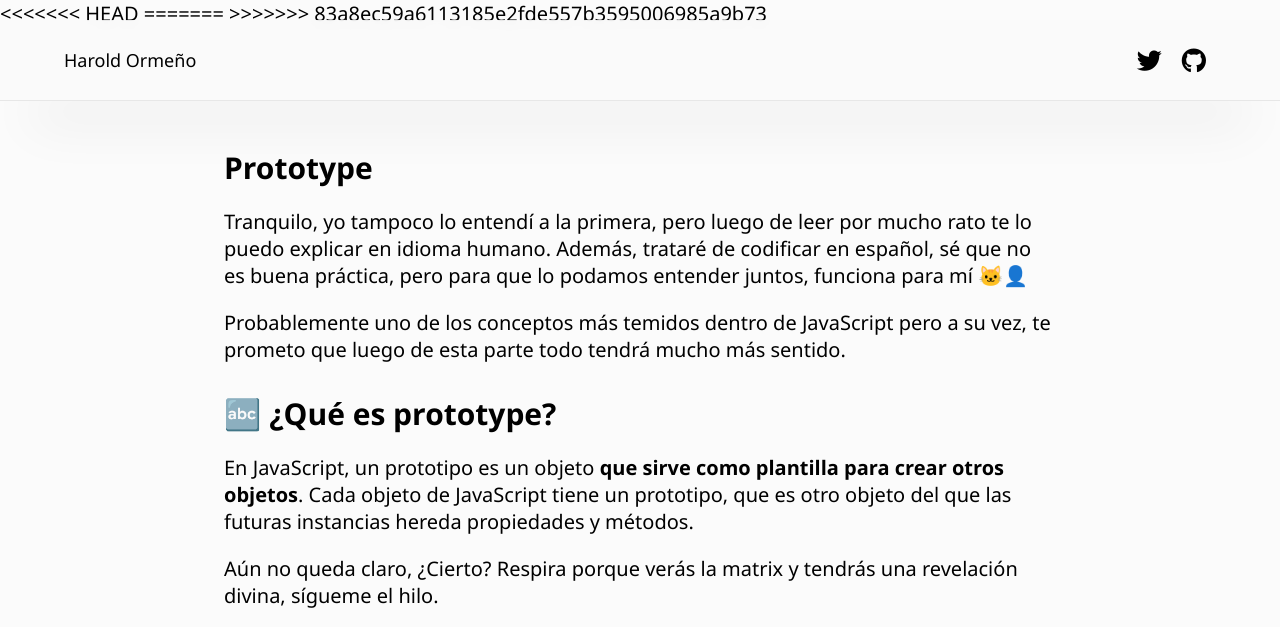
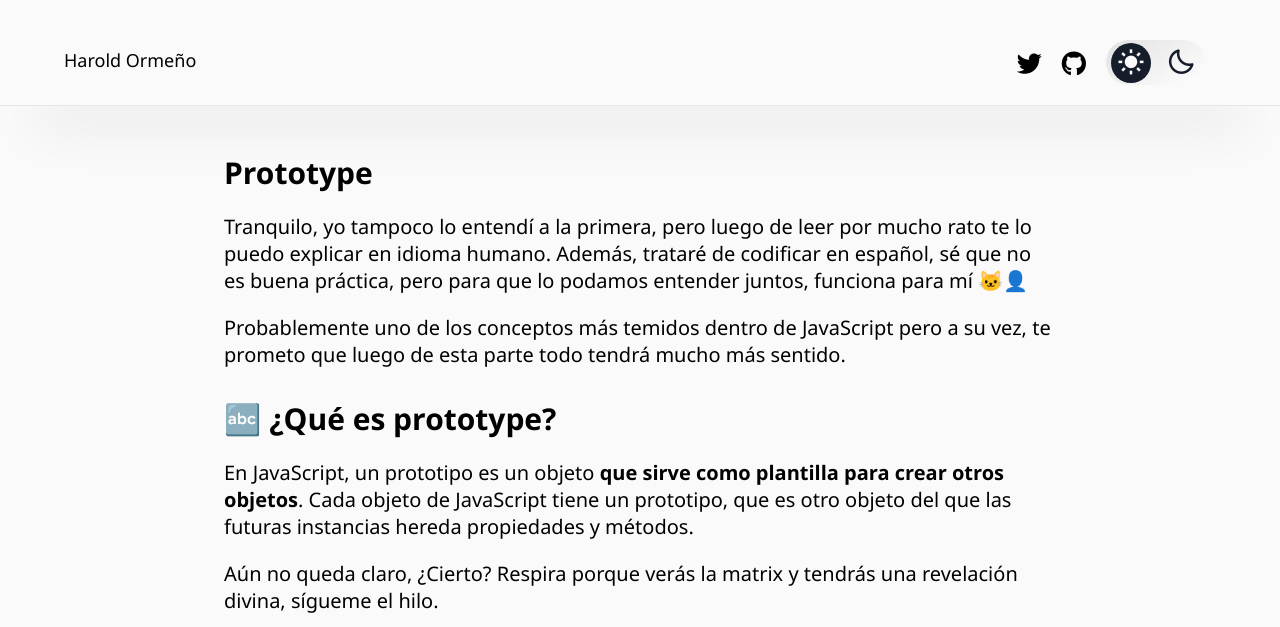
Before and after one commit to haroldom/personal-blog, a website: page posts/post-proto-js.html in a window 1280 px wide. Shown: the top 627 px of the page. Drawn offline with nearby package versions, Linux system fonts and the light colour scheme.

Commit message:
Dark Version available

```diff
--- a/posts/post-proto-js.html
+++ b/posts/post-proto-js.html
@@ -11,14 +11,12 @@
     <link rel="stylesheet" href="../styles/post_style.css">
     <link rel="stylesheet" href="../styles/prism-gruvbox-dark.css">
     <link rel="stylesheet" href="https://cdnjs.cloudflare.com/ajax/libs/font-awesome/6.3.0/css/all.min.css" integrity="sha512-SzlrxWUlpfuzQ+pcUCosxcglQRNAq/DZjVsC0lE40xsADsfeQoEypE+enwcOiGjk/bSuGGKHEyjSoQ1zVisanQ==" crossorigin="anonymous" referrerpolicy="no-referrer" />    <title>Harold Ormeño</title>
-<<<<<<< HEAD
     <link rel="icon" href="../img/icon.png">
-=======
     <script async src="https://pagead2.googlesyndication.com/pagead/js/adsbygoogle.js?client=ca-pub-7441531251227670" crossorigin="anonymous"></script>
->>>>>>> 83a8ec59a6113185e2fde557b3595006985a9b73
+    <link rel="stylesheet" href="https://unpkg.com/boxicons@2.1.2/css/boxicons.min.css">
     <title>Harold Ormeño</title>
 </head>
-<body>
+<body class="light">
     <div class="main">
         <header>
             <nav>
@@ -26,6 +24,12 @@
                 <div class="social-media">
                     <a target="_blank" href="https://twitter.com/sebaasom"><i class="fa-brands fa-twitter"></i></a>
                     <a target="_blank" href="https://github.com/haroldom"><i class="fa-brands fa-github"></i></a>
+                    <input type="checkbox" id="toggle">
+                    <label class="toggle" for="toggle">
+                        <i class="bx bxs-sun"></i>
+                        <i class="bx bx-moon"></i>
+                        <span class="ball"></span>
+                    </label>
                 </div>
             </nav>
         </header>
@@ -180,6 +184,6 @@ Pikachu.hasOwnProperty(caminar) // False</code></pre>
     </div>
     <script src="../src/prism.js"></script>
     <script src="https://kit.fontawesome.com/79420c6a46.js" crossorigin="anonymous"></script>
-
+    <script src="../src/index.js"></script>
 </body>
 </html>
--- a/src/index.js
+++ b/src/index.js
@@ -0,0 +1,11 @@
+const body = document.querySelector("body");
+const toggle = document.querySelector("#toggle");
+const sunIcon = document.querySelector(".toggle .bxs-sun");
+const moonIcon = document.querySelector(".toggle .bx-moon");
+
+toggle.addEventListener("change",()=>{
+    console.log("hola");
+    body.classList.toggle("dark")
+    sunIcon.className = sunIcon.className == "bx bxs-sun" ? "bx bx-sun" : "bx bxs-sun"
+    moonIcon.className = moonIcon.className == "bx bxs-moon" ? "bx bx-moon" : "bx bxs-moon"
+})
--- a/styles/post_style.css
+++ b/styles/post_style.css
@@ -13,16 +13,29 @@ html{
     h1: 44px
 */
 
+:root{
+    --white: #FBFBFB;
+    --black: #000;
+    --light-nav-transparent: rgba(250, 250, 250, 0.861);
+    --shadow-light-nav: 0px 51px 52px -32px rgba(0,0,0,0.1);
+    --light-nav-border: #e7e7e7;
+    --light-code-bc: #E5E5E5;
+    --dark-code-bc: #2F2F2F;
+    --dark-body-color: #171717;
+    --dark-nav-border: #303030;
+}
+
+
 h1{
     font-size: 4.4rem;
 }
 
 body{
     font-size: 2rem;
-    background-color: #FBFBFB;
+    background-color: var(--white);
     font-family: "Segoe UI", Arial, sans-serif;
     color: #000000;
-
+    transition: .2s;
 }
 
 a{
@@ -49,12 +62,14 @@ header{
 nav{
     display: flex;
     justify-content: space-between;
-    background-color: rgba(250, 250, 250, 0.861);
+    background-color: var(--light-nav-transparent);
     backdrop-filter: blur(.6rem);
     padding: 20px max(5%,2.4rem);
     width: 100%;
-    box-shadow: 0px 51px 52px -32px rgba(0,0,0,0.1);
-    border-bottom: 1px solid #e7e7e7;
+    box-shadow: var(--shadow-light-nav);
+    border-bottom: 1px solid var(--light-nav-border);
+    transition: .2s;
+
 }
 .social-media{
     display: flex;
@@ -68,7 +83,7 @@ nav{
 
 nav h1{
     line-height: 4rem;
-    color: #000000 !important;
+    color: var(--black);
     font-weight: 500;
     font-size: 1.8rem;
 }
@@ -120,11 +135,108 @@ nav h1{
     margin: 2rem 0;
 }
 p code{
-    background-color: #E5E5E5;
+    background-color: var(--light-code-bc);
     font-family: 'SF Mono';
     font-size: 1.6rem;
     padding: .2rem .6rem;
     border-radius: .3rem;
+}
+
+/* Dark mode CSS */
+/* Button*/
+.toggle{
+    cursor: pointer;
+    position: relative;
+    display: flex;
+    justify-content: space-between;
+    width: 10rem;
+    height: 4.5rem;
+    border-radius: 5rem;
+    transition: .2s;
+    margin: 0 1rem;
+}
+
+.toggle i{
+    width: 50%;
+    line-height: 4.5rem;
+    text-align: center;
+    font-size: 3rem;
+    z-index: 1;
+}
+
+.toggle .ball{
+    position: absolute;
+    width: 4rem;
+    height:4rem;
+    margin: .25rem .5rem;
+    border-radius: 50%;
+    transition: .3s ease-out;
+}
+
+/* light mode */
+
+.light{
+    background-color: #fafafa;
+}
+.light .toggle{
+    background: linear-gradient(145deg, #e1e1e1, #fff);
+    box-shadow: 3px 3px 4px #e6e6e6
+                -3px -3px 4px #ffffff;
+}
+
+.light .toggle .bxs-sun{
+    color: #fafafa;
+}
+.light .toggle .bx-moon{
+    color: #151d2a;
+}
+
+.light .toggle .ball{
+    background: #151d2a;
+}
+
+input#toggle{
+    display: none;
+}
+
+/* dark mode */
+
+
+.dark{
+    background-color: var(--dark-body-color);
+    color: var(--white);
+}
+
+.dark nav{
+    background-color: var(--dark-body-color);
+    box-shadow: var(--shadow-light-nav);
+    border-bottom: 1px solid var(--dark-nav-border);
+}
+
+.dark a{
+    color: var(--white);
+}
+
+.dark .toggle{
+    background: var(--dark-body-color);
+    box-shadow: 3px 3px 3px #070707,
+                -3px -3px 3px #1a1a1a;
+}
+
+.dark .toggle .bxs-sun{
+    color: #fafafa;
+}
+.dark .toggle .bx-moon{
+    color: var(--dark-body-color);
+}
+
+.dark .toggle .ball{
+    background: #fafafa;
+    transform: translateX(5rem);
+}
+
+.dark p code{
+    background-color: var(--dark-code-bc);
 }
 
 @media (min-width: 768px){
--- a/styles/style.css
+++ b/styles/style.css
@@ -1,3 +1,15 @@
+:root{
+    --white: #FBFBFB;
+    --black: #000;
+    --light-nav-transparent: rgba(250, 250, 250, 0.861);
+    --shadow-light-nav: 0px 51px 52px -32px rgba(0,0,0,0.1);
+    --light-nav-border: #e7e7e7;
+    --light-code-bc: #E5E5E5;
+    --dark-code-bc: #2F2F2F;
+    --dark-body-color: #171717;
+    --dark-nav-border: #303030;
+}
+
 html{
     font-size: 62.5%;
 }
@@ -6,7 +18,6 @@ html{
     padding: 0;
     font-family: "Segoe UI", Arial, sans-serif;
     box-sizing: border-box;
-    color: #000000;
 }
 
 /*  Body: 20px
@@ -22,10 +33,15 @@ h1{
 body{
     font-size: 2rem;
     background-color: #FBFBFB;
+    transition: .2s;
 }
 
 a{
     text-decoration: none;
+}
+
+.light a{
+    color: var(--black);
 }
 /* CSS -> HEADER */
 header{
@@ -53,6 +69,7 @@ nav{
     width: 100%;
     box-shadow: 0px 51px 52px -32px rgba(0,0,0,0.1);
     border-bottom: 1px solid #e7e7e7;
+    transition: .2s;
 }
 
 nav h1{
@@ -165,6 +182,113 @@ nav h1{
     border-radius: 0.5rem;
 }
 
+
+/* Dark mode CSS */
+/* Button*/
+.toggle{
+    cursor: pointer;
+    position: relative;
+    display: flex;
+    justify-content: space-between;
+    width: 10rem;
+    height: 4.5rem;
+    border-radius: 5rem;
+    transition: .2s;
+    margin: 0 1rem;
+}
+
+.toggle i{
+    width: 50%;
+    line-height: 4.5rem;
+    text-align: center;
+    font-size: 3rem;
+    z-index: 1;
+}
+
+.toggle .ball{
+    position: absolute;
+    width: 4rem;
+    height:4rem;
+    margin: .25rem .5rem;
+    border-radius: 50%;
+    transition: .3s ease-out;
+}
+
+/* light mode */
+
+.light{
+    background-color: #fafafa;
+}
+.light .toggle{
+    background: linear-gradient(145deg, #e1e1e1, #fff);
+    box-shadow: 3px 3px 4px #e6e6e6
+                -3px -3px 4px #ffffff;
+}
+
+.light .toggle .bxs-sun{
+    color: #fafafa;
+}
+.light .toggle .bx-moon{
+    color: #151d2a;
+}
+
+.light .toggle .ball{
+    background: #151d2a;
+}
+
+input#toggle{
+    display: none;
+}
+
+/* dark mode */
+
+.dark .note{
+    border: 0.1rem solid #415859;
+    background-color: #181A1B;
+}
+.dark .post-card{
+    background-color: #242424;
+    border: 1px solid #393d3f;
+}
+
+.dark{
+    background-color: var(--dark-body-color);
+    color: var(--white);
+}
+
+.dark nav{
+    background-color: var(--dark-body-color);
+    box-shadow: var(--shadow-light-nav);
+    border-bottom: 1px solid var(--dark-nav-border);
+}
+
+.dark a{
+    color: var(--white);
+}
+
+.dark .toggle{
+    background: var(--dark-body-color);
+    box-shadow: 3px 3px 3px #070707,
+                -3px -3px 3px #1a1a1a;
+}
+
+.dark .toggle .bxs-sun{
+    color: #fafafa;
+}
+.dark .toggle .bx-moon{
+    color: var(--dark-body-color);
+}
+
+.dark .toggle .ball{
+    background: #fafafa;
+    transform: translateX(5rem);
+}
+
+.dark p code{
+    background-color: var(--dark-code-bc);
+}
+
+
 @media (min-width: 768px){
     .main-content{
         max-width: 89.6rem;
```
Also changed, not shown: index.html (+9 -1 lines).
